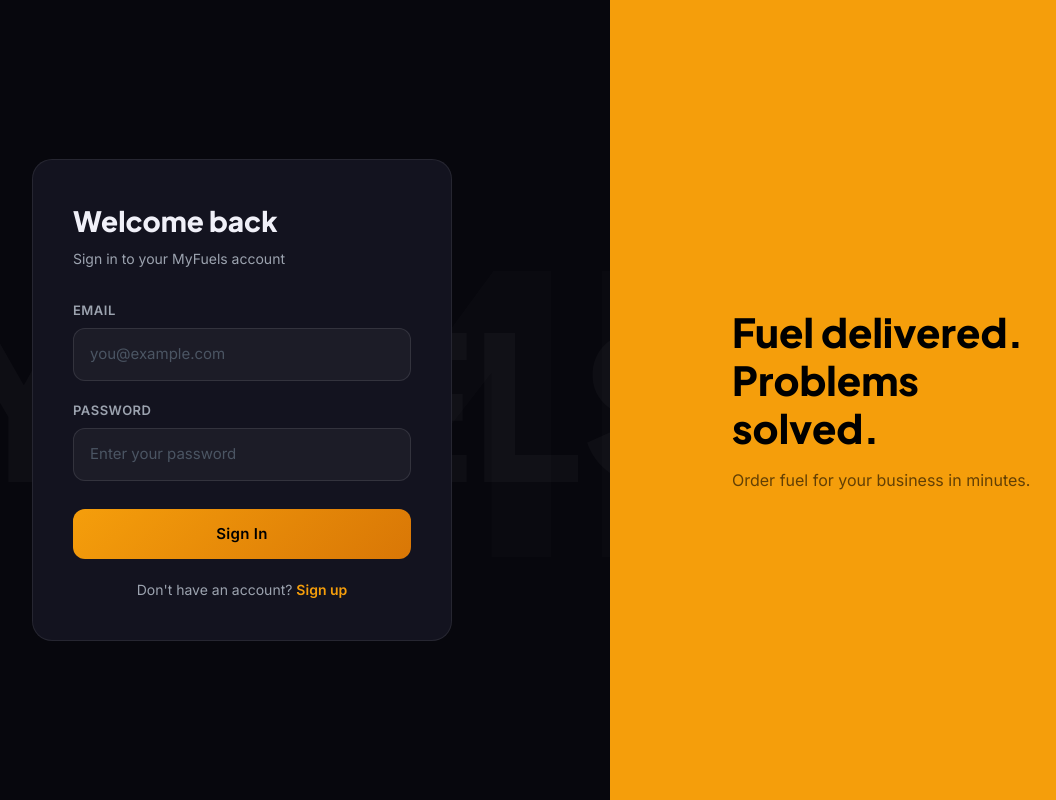
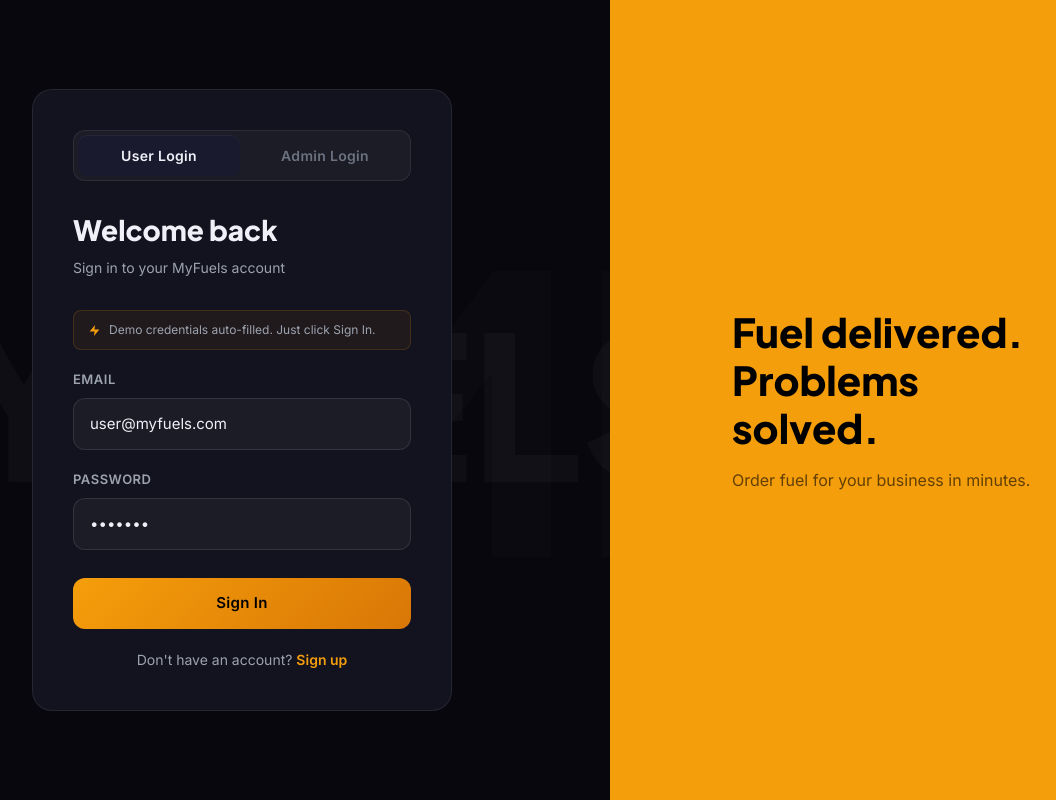
Before and after one commit to milanchahar/my-fuel, a React (Vite) app in the folder client/: page /login in a window 1280 px wide. Shown: the whole page, without its empty margins (126-1182 px from the left). Built offline with nearby package versions, Linux system fonts and the light colour scheme.

Commit message:
Added role-based login toggle to authentication and update fuel selection UI with icons

```diff
--- a/client/src/pages/LoginPage.jsx
+++ b/client/src/pages/LoginPage.jsx
@@ -1,15 +1,26 @@
-import { useState } from "react";
+import { useState, useEffect } from "react";
 import { Link, useNavigate } from "react-router-dom";
 import { useAuth } from "../context/AuthContext";
 import API from "../api/axios";
 import toast from "react-hot-toast";
 
 const LoginPage = () => {
-  const [email, setEmail] = useState("");
-  const [password, setPassword] = useState("");
+  const [role, setRole] = useState("user");
+  const [email, setEmail] = useState("user@myfuels.com");
+  const [password, setPassword] = useState("user123");
   const [loading, setLoading] = useState(false);
   const { login } = useAuth();
   const navigate = useNavigate();
+
+  useEffect(() => {
+    if (role === "user") {
+      setEmail("user@myfuels.com");
+      setPassword("user123");
+    } else {
+      setEmail("admin@myfuels.com");
+      setPassword("admin123");
+    }
+  }, [role]);
 
   const handleSubmit = async (e) => {
     e.preventDefault();
@@ -31,8 +42,76 @@
       <div className="auth-left">
         <div className="bg-text">MYFUELS</div>
         <form onSubmit={handleSubmit} className="auth-form animate-fadeUp">
-          <h1>Welcome back</h1>
-          <p className="sub">Sign in to your MyFuels account</p>
+          <div style={{
+            display: "flex",
+            background: "rgba(255,255,255,0.04)",
+            border: "1px solid rgba(255,255,255,0.08)",
+            borderRadius: "12px",
+            padding: "4px",
+            marginBottom: "28px",
+            gap: "4px",
+          }}>
+            {["user", "admin"].map((r) => (
+              <button
+                key={r}
+                type="button"
+                onClick={() => setRole(r)}
+                style={{
+                  flex: 1,
+                  padding: "10px",
+                  borderRadius: "9px",
+                  border: "none",
+                  cursor: "pointer",
+                  fontFamily: "'Inter', sans-serif",
+                  fontSize: "14px",
+                  fontWeight: 600,
+                  letterSpacing: "0.3px",
+                  transition: "all 0.2s ease",
+                  background: role === r
+                    ? r === "admin"
+                      ? "linear-gradient(135deg, #f59e0b, #d97706)"
+                      : "#1a1a2e"
+                    : "transparent",
+                  color: role === r
+                    ? r === "admin" ? "#000" : "#f0f0f8"
+                    : "#6b7280",
+                  boxShadow: role === r && r === "admin"
+                    ? "0 4px 14px rgba(245,158,11,0.3)"
+                    : role === r
+                    ? "0 1px 0 rgba(255,255,255,0.05) inset"
+                    : "none",
+                }}
+              >
+                {r === "user" ? "User Login" : "Admin Login"}
+              </button>
+            ))}
+          </div>
+
+          <h1>{role === "admin" ? "Admin Portal" : "Welcome back"}</h1>
+          <p className="sub">
+            {role === "admin"
+              ? "Sign in to manage orders and operations"
+              : "Sign in to your MyFuels account"}
+          </p>
+
+          <div style={{
+            background: "rgba(245,158,11,0.06)",
+            border: "1px solid rgba(245,158,11,0.15)",
+            borderRadius: "8px",
+            padding: "10px 14px",
+            marginBottom: "20px",
+            display: "flex",
+            alignItems: "center",
+            gap: "8px",
+          }}>
+            <span style={{ color: "#f59e0b", fontSize: "13px", lineHeight: 1 }}>
+              <svg width="13" height="13" viewBox="0 0 24 24" fill="currentColor"><path d="M13 2L3 14h9l-1 8 10-12h-9l1-8z"/></svg>
+            </span>
+            <span style={{ color: "#9ca3af", fontSize: "12px" }}>
+              Demo credentials auto-filled. Just click Sign In.
+            </span>
+          </div>
+
           <div className="field">
             <label className="label">Email</label>
             <input type="email" value={email} onChange={(e) => setEmail(e.target.value)}
@@ -44,7 +123,7 @@
               placeholder="Enter your password" required className="input" />
           </div>
           <button type="submit" disabled={loading} className="btn-primary">
-            {loading ? "Signing in..." : "Sign In"}
+            {loading ? "Signing in..." : role === "admin" ? "Access Admin Panel" : "Sign In"}
           </button>
           <p className="auth-footer">
             Don't have an account? <Link to="/signup">Sign up</Link>
--- a/client/src/pages/PlaceOrderPage.jsx
+++ b/client/src/pages/PlaceOrderPage.jsx
@@ -3,12 +3,16 @@
 import API from "../api/axios";
 import toast from "react-hot-toast";
 import DatePicker from "react-datepicker";
+import { RiGasStationFill } from "react-icons/ri";
+import { FaFireFlameCurved } from "react-icons/fa6";
+import { BsWind } from "react-icons/bs";
+import { GiOilDrum } from "react-icons/gi";
 
-const fuels = [
-  { name: "Diesel", dotColor: "#f59e0b", rate: 94.5, unit: "L" },
-  { name: "Petrol", dotColor: "#ef4444", rate: 102.3, unit: "L" },
-  { name: "CNG", dotColor: "#22c55e", rate: 76, unit: "kg" },
-  { name: "HSD", dotColor: "#3b82f6", rate: 91.2, unit: "L" },
+const FUEL_TYPES = [
+  { id: "Diesel", label: "Diesel", price: 94.5, unit: "L", icon: RiGasStationFill, color: "#f59e0b" },
+  { id: "Petrol", label: "Petrol", price: 102.3, unit: "L", icon: FaFireFlameCurved, color: "#ef4444" },
+  { id: "CNG", label: "CNG", price: 76.0, unit: "kg", icon: BsWind, color: "#22c55e" },
+  { id: "HSD", label: "HSD", price: 91.2, unit: "L", icon: GiOilDrum, color: "#3b82f6" },
 ];
 
 const AddressInput = ({ value, onSelect }) => {
@@ -100,7 +104,7 @@
 };
 
 const PlaceOrderPage = () => {
-  const [fuelType, setFuelType] = useState("Diesel");
+  const [selectedFuel, setSelectedFuel] = useState("Diesel");
   const [quantity, setQuantity] = useState("");
   const [location, setLocation] = useState("");
   const [selectedDate, setSelectedDate] = useState(null);
@@ -108,8 +112,8 @@
   const [loading, setLoading] = useState(false);
   const navigate = useNavigate();
 
-  const selected = fuels.find((f) => f.name === fuelType);
-  const total = quantity > 0 ? (selected.rate * quantity).toFixed(2) : "0.00";
+  const activeFuel = FUEL_TYPES.find((f) => f.id === selectedFuel);
+  const total = quantity > 0 ? (activeFuel.price * quantity).toFixed(2) : "0.00";
 
   const handleSubmit = async (e) => {
     e.preventDefault();
@@ -126,7 +130,7 @@
     setLoading(true);
     try {
       await API.post("/orders", {
-        fuelType,
+        fuelType: selectedFuel,
         quantity,
         location,
         deliveryTime: deliveryDateTime.toISOString(),
@@ -151,19 +155,55 @@
           <div>
             <label className="label">Fuel Type</label>
             <div className="fuel-grid">
-              {fuels.map((f) => (
-                <div key={f.name}
-                  className={`fuel-card ${fuelType === f.name ? "selected" : ""}`}
-                  onClick={() => setFuelType(f.name)}>
-                  <span className="fuel-dot" style={{ background: f.dotColor }} />
-                  <div className="fc-name">{f.name}</div>
-                  <div className="fc-rate">₹{f.rate}/{f.unit}</div>
-                </div>
-              ))}
+              {FUEL_TYPES.map((fuel) => {
+                const Icon = fuel.icon;
+                const isActive = selectedFuel === fuel.id;
+                const rgbMap = { Diesel: "245,158,11", Petrol: "239,68,68", CNG: "34,197,94", HSD: "59,130,246" };
+                return (
+                  <div
+                    key={fuel.id}
+                    onClick={() => setSelectedFuel(fuel.id)}
+                    style={{
+                      background: isActive ? `rgba(${rgbMap[fuel.id]},0.08)` : "#0f0f1a",
+                      border: isActive ? `1.5px solid ${fuel.color}` : "1px solid rgba(255,255,255,0.06)",
+                      borderRadius: "12px",
+                      padding: "18px 16px",
+                      cursor: "pointer",
+                      transition: "all 0.2s ease",
+                      display: "flex",
+                      flexDirection: "column",
+                      gap: "10px",
+                      boxShadow: isActive ? `0 0 0 1px ${fuel.color}22, 0 8px 24px rgba(0,0,0,0.3)` : "none",
+                    }}
+                  >
+                    <div style={{
+                      width: 36, height: 36, borderRadius: 8,
+                      background: `${fuel.color}18`,
+                      display: "flex", alignItems: "center", justifyContent: "center",
+                    }}>
+                      <Icon size={18} color={fuel.color} />
+                    </div>
+                    <div style={{
+                      fontSize: 15, fontWeight: 600,
+                      color: isActive ? "#f0f0f8" : "#9ca3af",
+                      transition: "color 0.2s ease",
+                    }}>
+                      {fuel.label}
+                    </div>
+                    <div style={{
+                      fontSize: 13,
+                      color: isActive ? fuel.color : "#4b5563",
+                      transition: "color 0.2s ease",
+                    }}>
+                      ₹{fuel.price}/{fuel.unit}
+                    </div>
+                  </div>
+                );
+              })}
             </div>
 
             <div style={{ marginBottom: 20 }}>
-              <label className="label">Quantity ({selected.unit})</label>
+              <label className="label">Quantity ({activeFuel.unit})</label>
               <input type="number" min="1" value={quantity}
                 onChange={(e) => setQuantity(e.target.value)}
                 placeholder="Enter quantity" required className="input" />
@@ -214,15 +254,15 @@
             <div className="section-label">Order Summary</div>
             <div className="summary-row">
               <span className="sr-label">Fuel Type</span>
-              <span className="sr-value">{fuelType}</span>
+              <span className="sr-value">{selectedFuel}</span>
             </div>
             <div className="summary-row">
               <span className="sr-label">Quantity</span>
-              <span className="sr-value">{quantity || 0} {selected.unit}</span>
+              <span className="sr-value">{quantity || 0} {activeFuel.unit}</span>
             </div>
             <div className="summary-row">
               <span className="sr-label">Unit Price</span>
-              <span className="sr-value">₹{selected.rate}/{selected.unit}</span>
+              <span className="sr-value">₹{activeFuel.price}/{activeFuel.unit}</span>
             </div>
             <div className="divider"></div>
             <div className="summary-total-label">Total</div>
```
